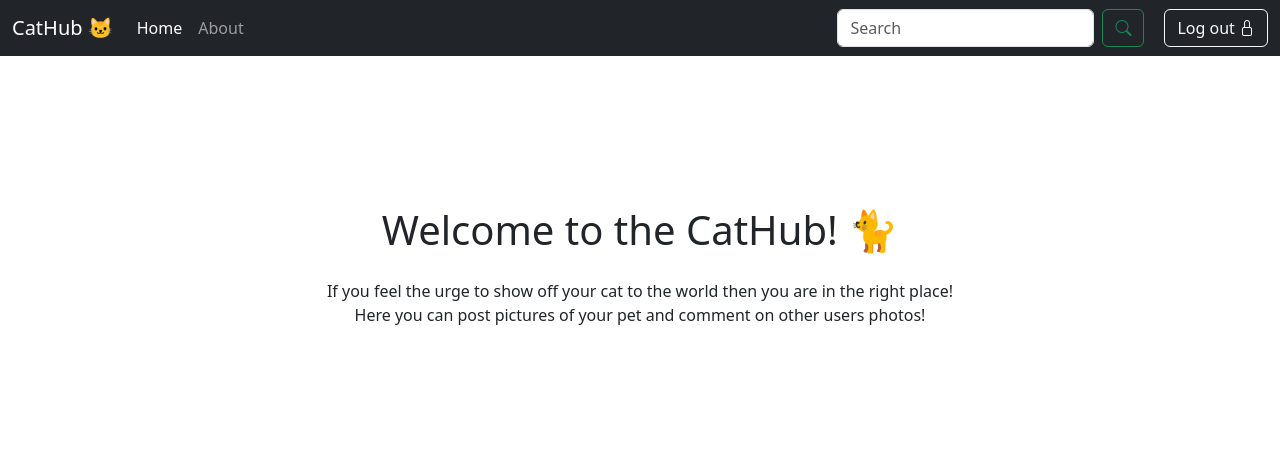
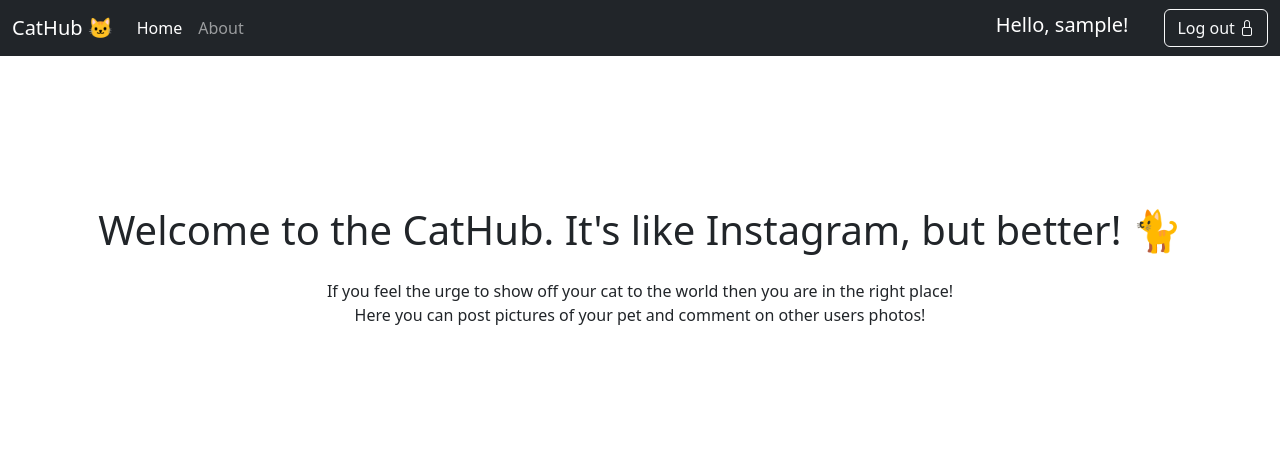
Before and after one commit to KamSaf/cathub, a PHP site: page /about.php in a window 1280 px wide. Shown: the top 454 px of the page. Run offline with PHP 8.4, Linux system fonts and the light colour scheme; the visitor is signed in with stand-in values (Sample User, id 1).

Commit message:
changed navbar,

```diff
--- a/about.php
+++ b/about.php
@@ -6,6 +6,7 @@
     <link href="https://cdn.jsdelivr.net/npm/bootstrap@5.3.2/dist/css/bootstrap.min.css" rel="stylesheet" integrity="sha384-T3c6CoIi6uLrA9TneNEoa7RxnatzjcDSCmG1MXxSR1GAsXEV/Dwwykc2MPK8M2HN" crossorigin="anonymous">
     <link rel="stylesheet" href="https://cdn.jsdelivr.net/npm/bootstrap-icons@1.11.1/font/bootstrap-icons.css">
     <title>CatHub 🐱</title>
+    <link rel="icon" href="images/facivon.ico" type="image/x-icon">
 </head>
 <header>
 <?php include($_SERVER['DOCUMENT_ROOT']. '/blog/import/header.php'); ?>
@@ -13,7 +14,7 @@
 <body>
 
 <center>
-    <h1 style="margin-top: 150px; margin-bottom: 25px;">Welcome to the CatHub! 🐈</h1>
+    <h1 style="margin-top: 150px; margin-bottom: 25px;">Welcome to the CatHub. It's like Instagram, but better! 🐈</h1>
     <span>
         If you feel the urge to show off your cat to the world then you are in the right place!</br>
         Here you can post pictures of your pet and comment on other users photos!
--- a/home.php
+++ b/home.php
@@ -6,6 +6,7 @@
     <link href="https://cdn.jsdelivr.net/npm/bootstrap@5.3.2/dist/css/bootstrap.min.css" rel="stylesheet" integrity="sha384-T3c6CoIi6uLrA9TneNEoa7RxnatzjcDSCmG1MXxSR1GAsXEV/Dwwykc2MPK8M2HN" crossorigin="anonymous">
     <link rel="stylesheet" href="https://cdn.jsdelivr.net/npm/bootstrap-icons@1.11.1/font/bootstrap-icons.css">
     <title>CatHub 🐱</title>
+    <link rel="icon" href="images/facivon.ico" type="image/x-icon">
 </head>
 <header>
     <?php include($_SERVER['DOCUMENT_ROOT']. '/blog/import/header.php'); ?>
--- a/import/header.php
+++ b/import/header.php
@@ -6,22 +6,20 @@
                 <li class="nav-item"><a class="nav-link active" aria-current="page" href=<?php echo 'home.php'; ?> >Home</a></li>
                 <li class="nav-item"><a class="nav-link" href=<?php echo 'about.php'; ?> >About</a></li>
             </ul>
-            <form class="d-flex" role="search">
-                <input class="form-control me-2" type="search" placeholder="Search" aria-label="Search">
-                <button class="btn btn-outline-success" type="submit"><i class="bi bi-search"></i></button>
-            </form>
             <form method="GET" action="home.php">
                 <?php
                     session_start();
-                    if ($_SESSION['logged'] == true)
+                    if ($_SESSION['logged']){
+                        echo "<a class='navbar-brand'>Hello, {$_SESSION['user_name']}!</a>";
                         echo '<button name="logout" style="margin-left: 20px;" class="btn btn-outline-light" href="login.php" >Log out <i class="bi bi-lock"></i></i></button>';
+                    }
                     else
                         echo '<a style="margin-left: 20px;" class="btn btn-outline-light" href="login.php" >Log in <i class="bi bi-unlock"></i></i></a>';
 
 
                     if (isset($_GET['logout'])) {
                         session_destroy();
-                        header("Location: home.php");
+                        header("Location: login.php");
                         exit;
                     }
                 ?>
```
Also changed, not shown: login.php (+13 -8 lines), database.php (deleted), import/database.php (added).
